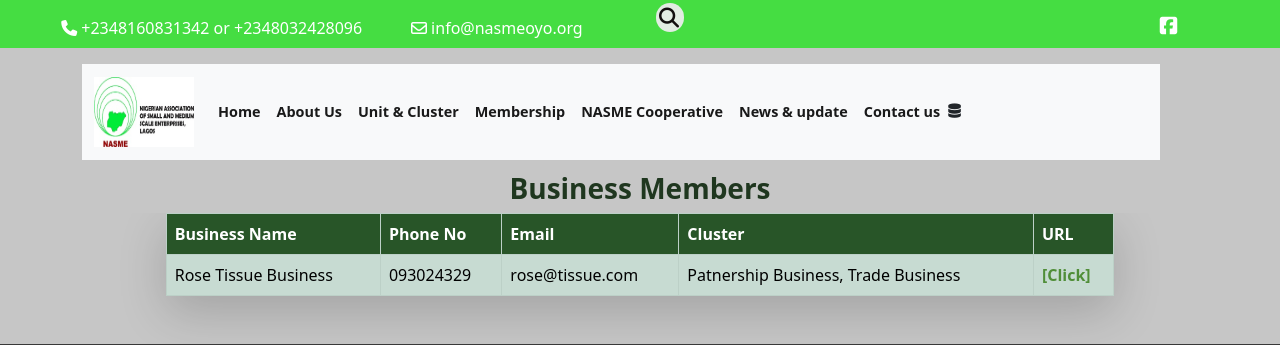
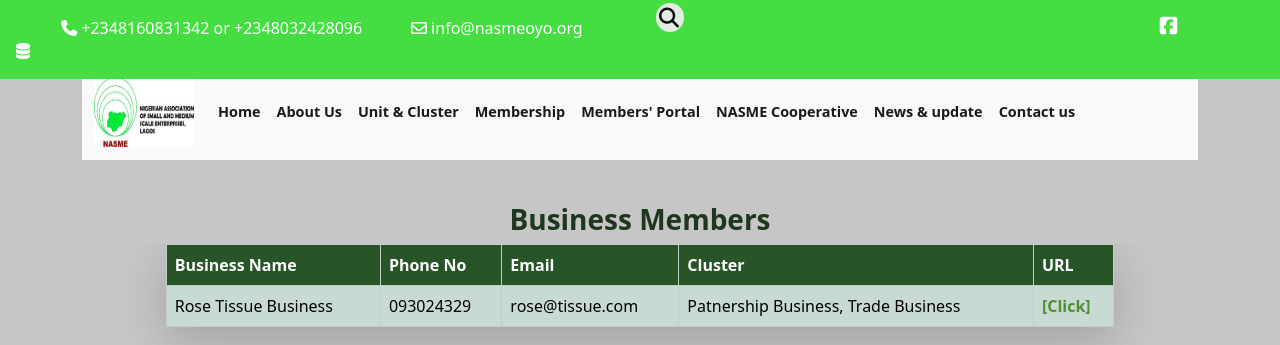
Before and after one commit to valuemaxcodershub/membership-portal, a Flask app: page /business-members in a window 1280 px wide. Shown: the top 345 px of the page. Run offline with Flask 2, Linux system fonts and the light colour scheme; data comes from the database, SQL or seed files in the repository; some libraries are stand-ins or nearby versions.

Commit message:
updated business_member

```diff
--- a/membership/templates/business_member.html
+++ b/membership/templates/business_member.html
@@ -45,6 +45,17 @@
         <input type="text" name="search_query" class="input-search" placeholder="Search for members...">
     </form>
     </div>
+    <div class="dropdown ibadan btn-group dropstart" style="margin-top: 7px;">
+      <li class=" dropdown-  dropstart d-inline-block" type="button" id=" dropdownMenuButton1"  title="clusters">
+        <i class="fa fa-database" aria-hidden="true"></i>
+
+      <ul class="dropdown-menu " aria-labelledby="dropdownMenuButton1">
+        {% for unit in dashboard_units %}
+        <li><a href=" {{ url_for('main.business_unit_members', unit_id=unit.id) }}" class="dropdown-item dropstart">{{unit.name}}</a></li>
+        {% endfor %}
+      </ul>
+    </li>
+    </div>
 
 </div>
 <br>
@@ -60,56 +71,54 @@
         <div class="collapse navbar-collapse oyo" id="navbarSupportedContent">
           <ul class="navbar-nav me-auto mb-2 mb-lg-0 dropstart">
             <li class="nav-item ">
-              <a class="nav-link active dropdown-" href="#" id="navbarDropdown" role="button" data-toggle="dropdown" aria-expanded="">Home</a>
+              <a class="nav-link active dropdown-" href="#" id="navbarDropdown" role="button" data-toggle="dropdown" aria-expanded="https://nasmeoyo.org">Home</a>
               <ul class="dropdown-menu" aria-labelledby="navbarDropdown">
                 <li><a class="dropdown-item" href="#">Member's Page</a></li>
 
               </ul>
             </li>
             <li class="nav-item">
-              <a class="nav-link active" aria-current="page" href="#">About Us</a>
+              <a class="nav-link active" aria-current="page" href="https://nasmeoyo.org/index.php/aboutus">About Us</a>
             </li>
             <li class="nav-item">
-              <a class="nav-link active" aria-current="page" href="#">Unit & Cluster</a>
+              <a class="nav-link active" aria-current="page" href="https://nasmeoyo.org/index.php/blog">Unit & Cluster</a>
             </li>
             <li class="nav-item ">
               <a class="nav-link active dropdown-" href="#" id="navbarDropdown" role="button" data-toggle="dropdown" aria-expanded="">
                 Membership
               </a>
               <ul class="dropdown-menu" aria-labelledby="navbarDropdown">
-                <li><a class="dropdown-item" href="#">Membership Types</a></li>
-                <li><a class="dropdown-item" href="#">Membership Benefit</a></li>
-                <li><a class="dropdown-item" href="#">Membership Registration</a></li>
-                <li><a class="dropdown-item" href="youtube.com">Members Login</a></li>
+                <li><a class="dropdown-item" href="https://nasmeoyo.org/index.php/membershiptypes">Membership Types</a></li>
+                <li><a class="dropdown-item" href="https://nasmeoyo.org/index.php/membershipbenefits">Membership Benefit</a></li>
+                <li><a class="dropdown-item" href="https://nasmeoyo.org/index.php/membershipregistration">Membership Registration</a></li>
               </ul>
             </li>
+            <li class="nav-item ">
+              <a class="nav-link active dropdown-" href="#" id="navbarDropdown" role="button" data-toggle="dropdown" aria-expanded="">
+                Members' Portal
+              </a>
+              <ul class="dropdown-menu" aria-labelledby="navbarDropdown">
+                <li><a class="dropdown-item" href="https://membership-nasme.herokuapp.com/business-members">Current Members List</a></li>
+                <li><a class="dropdown-item" href="https://membership-nasme.herokuapp.com/login">Members Login</a></li>
+              </ul>
+            </li>
+
             <li class="nav-item">
-              <a class="nav-link active" aria-current="page" href="#">NASME Cooperative</a>
+              <a class="nav-link active" aria-current="page" href="https://nasmeoyo.org/index.php/nasme-coperative">NASME Cooperative</a>
             </li>
             <li class="nav-item ">
               <a class="nav-link active dropdown-" href="#" id="navbarDropdown" role="button" data-toggle="dropdown" aria-expanded="">
                 News & update
               </a>
               <ul class="dropdown-menu" aria-labelledby="navbarDropdown">
-                <li><a class="dropdown-item" href="#">Blog</a></li>
-                <li><a class="dropdown-item" href="#">Gallery</a></li>
+                <li><a class="dropdown-item" href="https://nasmeoyo.org/index.php/news/update">Blog</a></li>
+                <li><a class="dropdown-item" href="https://nasmeoyo.org/index.php/gallery-2">Gallery</a></li>
 
               </ul>
             </li>
             <li class="nav-item">
-              <a class="nav-link active" aria-current="page" href="#">Contact us</a>
+              <a class="nav-link active" aria-current="page" href="https://nasmeoyo.org/index.php/contact-us">Contact us</a>
             </li>
-            <div class="dropdown ibadan btn-group dropstart" style="margin-top: 7px;">
-              <li class=" dropdown-  dropstart d-inline-block" type="button" id=" dropdownMenuButton1"  title="clusters">
-                <i class="fa fa-database" aria-hidden="true"></i>
-
-              <ul class="dropdown-menu " aria-labelledby="dropdownMenuButton1">
-                {% for unit in dashboard_units %}
-                <li><a href=" {{ url_for('main.business_unit_members', unit_id=unit.id) }}" class="dropdown-item dropstart">{{unit.name}}</a></li>
-                {% endfor %}
-              </ul>
-            </li>
-            </div>
           </ul>
 
 
--- a/membership/templates/business_profile.html
+++ b/membership/templates/business_profile.html
@@ -207,7 +207,7 @@
           <div class="row">
             <div class="col">
               <br>
-              <div>
+              <div class="riic">
                 <img src="../static/images/man-icon-vector-260nw-1040084344.webp" alt="image" width="40%">
                 <br>
                 <!-- <input type="file" class="btn btn-success"> -->
@@ -227,6 +227,7 @@
               </div>
             </div>
           </div>
+          <br>
           <!--  -->
           <div>
             <div class="sonny">
--- a/membership/templates/index.html
+++ b/membership/templates/index.html
@@ -26,7 +26,7 @@
 							</div>
 						</div>
 					</a>
-					<a class="col-sm-4 col-md-4" id="glooo" href='#'>
+					<a class="col-sm-4 col-md-4" id="glooo" href='wallet.html'>
 						<div class="glory">
 							<div class="row">
 								<div class="col-sm-6 col-md-4">
--- a/membership/templates/manage_members.html
+++ b/membership/templates/manage_members.html
@@ -132,7 +132,7 @@
 
 					  <!-- Message Modal -->
 
-					  <!-- <div class="modal fade" id="exampleModal" tabindex="-1" aria-labelledby="exampleModalLabel" aria-hidden="true">
+					   <!-- <div class="modal fade" id="exampleModal" tabindex="-1" aria-labelledby="exampleModalLabel" aria-hidden="true">
 						<div class="modal-dialog modal-dialog-scrollable">
 						  <div class="modal-content">
 							<div class="modal-header">
@@ -178,7 +178,7 @@
 							</div>
 						  </div>
 						</div>
-					  </div> -->
+					  </div>  -->
 
 					  <!-- end of message modal -->
 
```
Also changed, not shown: membership/templates/dues_pay.html (added), membership/templates/paid-dues.html (added), 1 other file.
